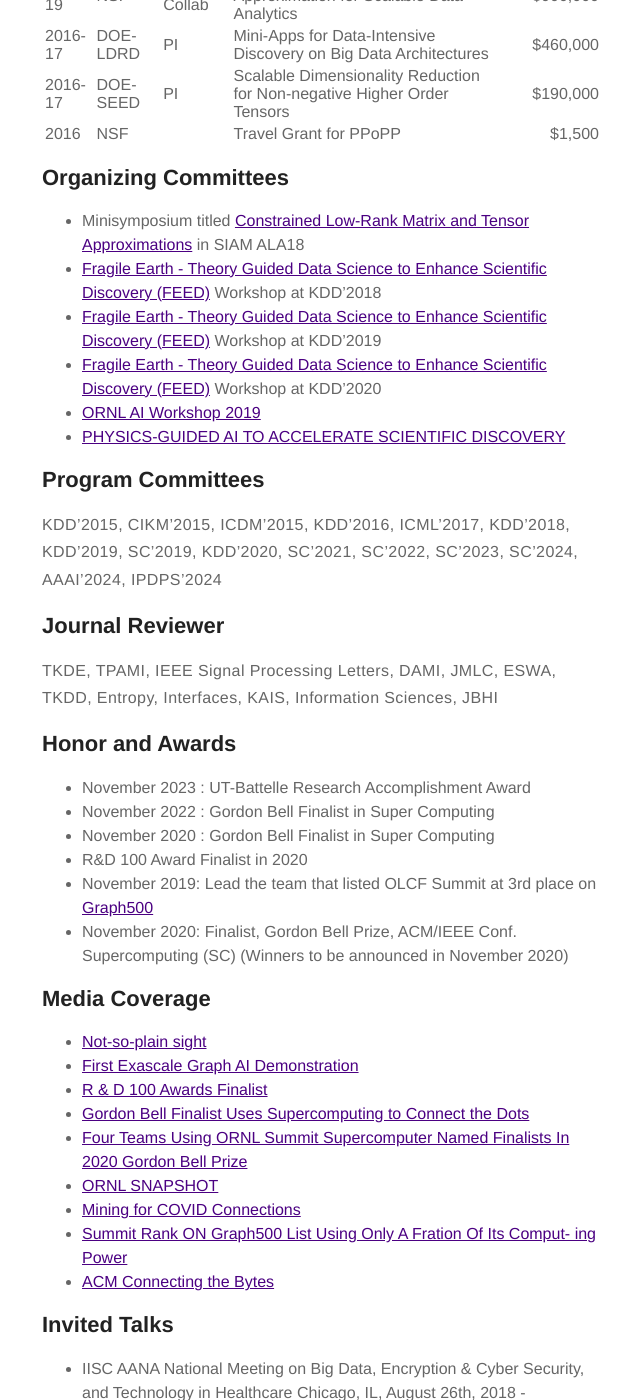
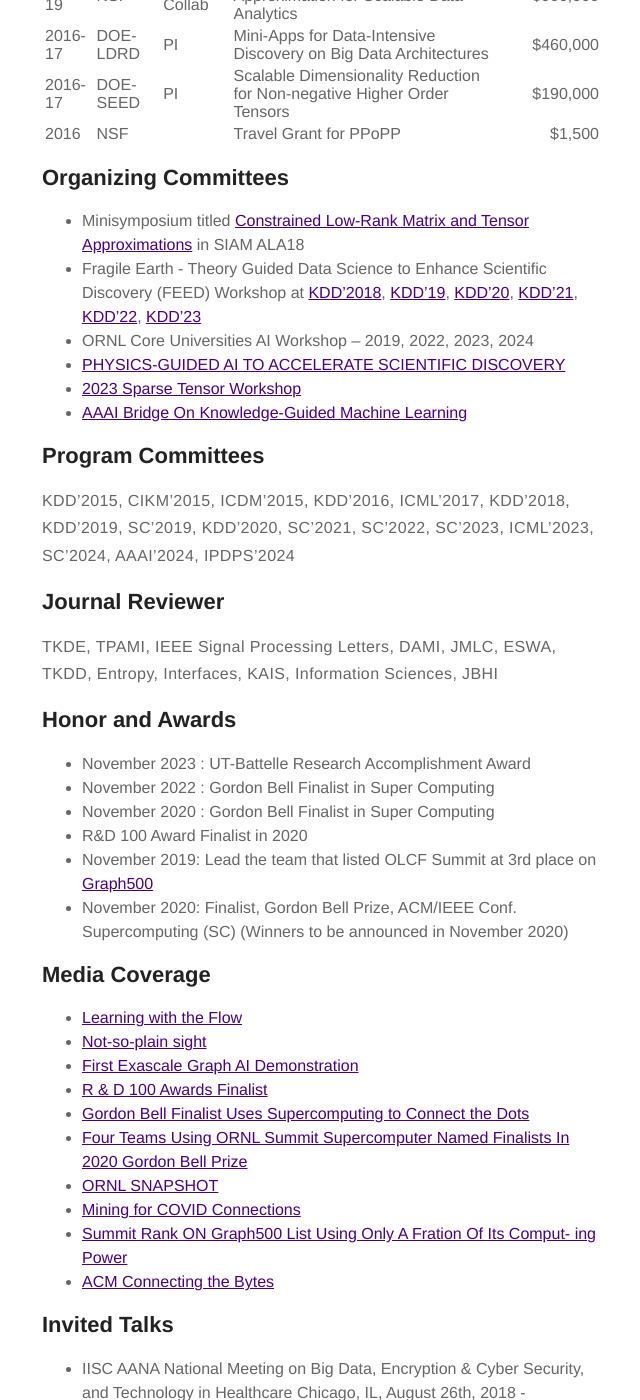
Before and after one commit to ramkikannan/ramkikannan.github.io, a Jekyll site: the page built from research.md, in a window 1280 px wide and 1400 px high, scrolled down 515 px. Shown: the whole window, without its empty margins (318-958 px from the left). Built offline with Jekyll 4.4.1, drawn with Linux system fonts in a browser that asks for light colours; a style sheet for code colours, icons or effects is not loaded.

Commit message:
slight updates

```diff
--- a/research.md
+++ b/research.md
@@ -20,15 +20,16 @@
 ## Organizing Committees
 
 * Minisymposium titled [Constrained Low-Rank Matrix and Tensor Approximations](http://users.wfu.edu/ballard/SIAM-ALA18/) in SIAM ALA18
-* [Fragile Earth - Theory Guided Data Science to Enhance Scientific Discovery (FEED)](https://ai4good.org/what-we-do/fragile-earth/kdd-2018/) Workshop at KDD'2018
-* [Fragile Earth - Theory Guided Data Science to Enhance Scientific Discovery (FEED)](https://ai4good.org/what-we-do/fragile-earth/kdd-2019/) Workshop at KDD'2019
-* [Fragile Earth - Theory Guided Data Science to Enhance Scientific Discovery (FEED)](https://ai4good.org/what-we-do/fragile-earth/kdd-2020/) Workshop at KDD'2020
-* [ORNL AI Workshop 2019](https://ornlcda.github.io/ornlaiws2019/)
+* Fragile Earth - Theory Guided Data Science to Enhance Scientific Discovery (FEED) Workshop at [KDD'2018](https://ai4good.org/what-we-do/fragile-earth/kdd-2018/), [KDD'19](https://ai4good.org/what-we-do/fragile-earth/kdd-2019/), [KDD'20](https://ai4good.org/what-we-do/fragile-earth/kdd-2020/), [KDD'21](https://ai4good.org/what-we-do/fragile-earth/kdd-2021/), [KDD'22](https://ai4good.org/what-we-do/fragile-earth/kdd-2022/), [KDD'23](https://ai4good.org/what-we-do/fragile-earth/kdd-2023/)
+* ORNL Core Universities AI Workshop -- 2019, 2022, 2023, 2024
 * [PHYSICS-GUIDED AI TO ACCELERATE SCIENTIFIC DISCOVERY](https://sites.google.com/vt.edu/pgai-aaai-20)
+* [2023 Sparse Tensor Workshop](https://solomonik.cs.illinois.edu/tensor_workshop/index.html)
+* [AAAI Bridge On Knowledge-Guided Machine Learning](https://sites.google.com/vt.edu/kgml-bridge-aaai-24/)
+
 
 ## Program Committees
 
-KDD'2015, CIKM'2015, ICDM'2015, KDD'2016, ICML'2017, KDD'2018,  KDD'2019, SC'2019, KDD'2020, SC'2021, SC'2022, SC'2023, SC'2024, AAAI'2024, IPDPS'2024
+KDD'2015, CIKM'2015, ICDM'2015, KDD'2016, ICML'2017, KDD'2018,  KDD'2019, SC'2019, KDD'2020, SC'2021, SC'2022, SC'2023, ICML'2023, SC'2024, AAAI'2024, IPDPS'2024
 
 ## Journal Reviewer
 
@@ -44,6 +45,7 @@
 * November 2020: Finalist, Gordon Bell Prize, ACM/IEEE Conf. Supercomputing (SC) (Winners to be announced in November 2020)
 
 ## Media Coverage
+* [Learning with the Flow](https://www.olcf.ornl.gov/2023/05/19/learning-with-the-flow/)
 * [Not-so-plain sight](https://ascr-discovery.org/2023/06/not-so-plain-sight/)
 * [First Exascale Graph AI Demonstration](https://www.olcf.ornl.gov/2022/10/25/fast-tracking-medical-discovery/)
 * [R &amp; D 100 Awards Finalist](https://www.rdworldonline.com/finalists-for-2021-rd-100-awards-are-unveiled/)
```
Also changed, not shown: about.md (+1 -1 lines).
